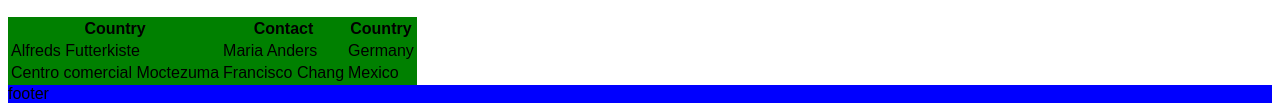
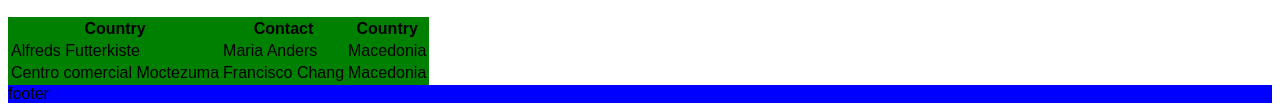
Before and after one commit to petarstoshikj/site111, a plain HTML site: page index.html in a window 1280 px wide. Shown: the part 709-817 px from the top of the page. Drawn offline with Linux system fonts and the light colour scheme.

Commit message:
Update index.html

```diff
--- a/index.html
+++ b/index.html
@@ -34,12 +34,12 @@
   <tr>
     <td>Alfreds Futterkiste</td>
     <td>Maria Anders</td>
-    <td>Germany</td>
+    <td>Macedonia</td>
   </tr>
   <tr>
     <td>Centro comercial Moctezuma</td>
     <td>Francisco Chang</td>
-    <td>Mexico</td>
+    <td>Macedonia</td>
   </tr>
 </table>
                 </main>
```
